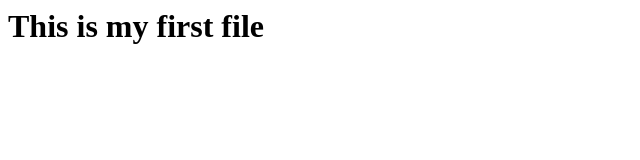
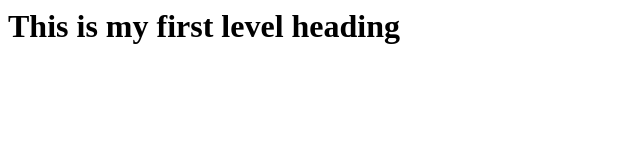
Before and after one commit to muditchauhan/LetsLearnGit, a plain HTML site: page index.html in a window 1280 px wide. Shown: the whole page, without its empty margins (0-640 px from the left). Drawn offline with Linux system fonts and the light colour scheme.

Commit message:
Update 2 level

```diff
--- a/index.html
+++ b/index.html
@@ -6,6 +6,6 @@
     <title>Document</title>
 </head>
 <body>
-    <h1>This is my first file</h1>
+    <h1>This is my first level heading</h1>
 </body>
 </html>
```
